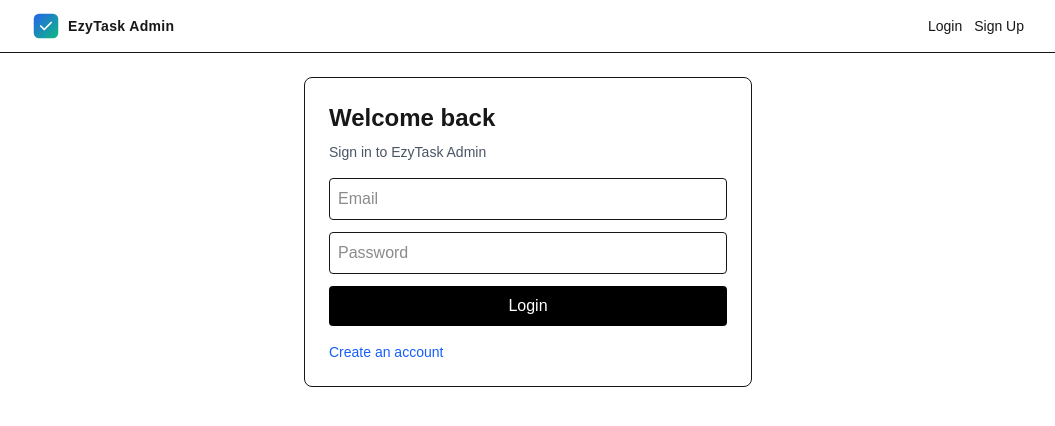
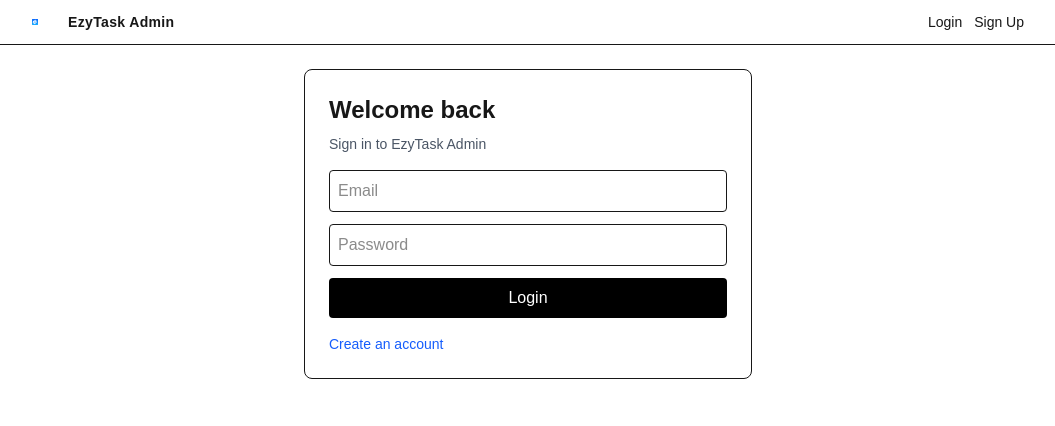
Before and after one commit to jredimer2/multitrak-admin, a Next.js app: page /auth/login in a window 1280 px wide. Shown: the top 426 px of the page, without its empty margins (112-1167 px from the left). Built offline with nearby package versions, Linux system fonts and the light colour scheme.

Commit message:
update logo

```diff
--- a/src/app/layout.tsx
+++ b/src/app/layout.tsx
@@ -32,7 +32,7 @@ export default function RootLayout({
         <header className="border-b bg-white/80 backdrop-blur supports-[backdrop-filter]:bg-white/60">
           <div className="max-w-5xl mx-auto px-4 py-3 flex items-center gap-3">
             <Link href="/auth/login" className="flex items-center gap-2">
-              <Image src="/logo.svg" alt="EzyTask logo" width={28} height={28} />
+              <Image src="/logo.png" alt="EzyTask logo" width={28} height={28} />
               <span className="text-sm font-semibold tracking-wide">EzyTask Admin</span>
             </Link>
             <nav className="ml-auto flex items-center gap-3 text-sm">
```
Also changed, not shown: public/logo.png (added).
